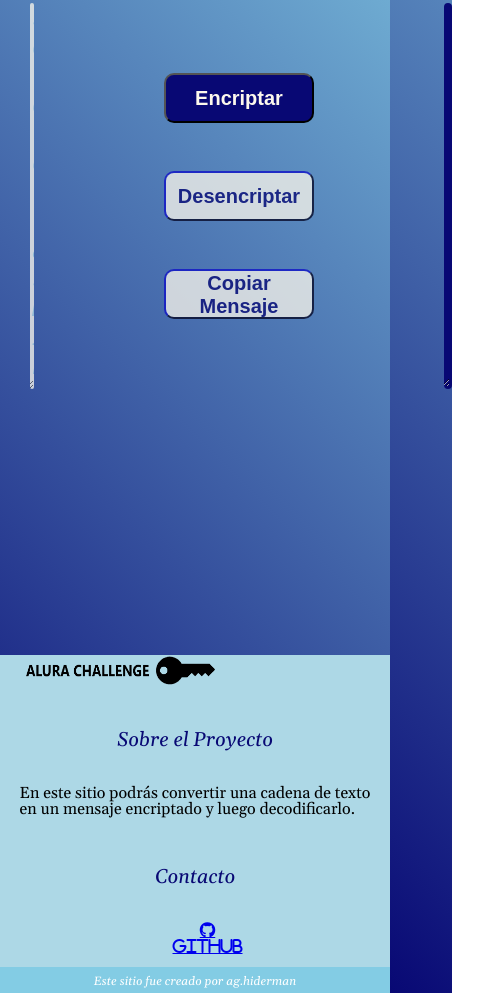
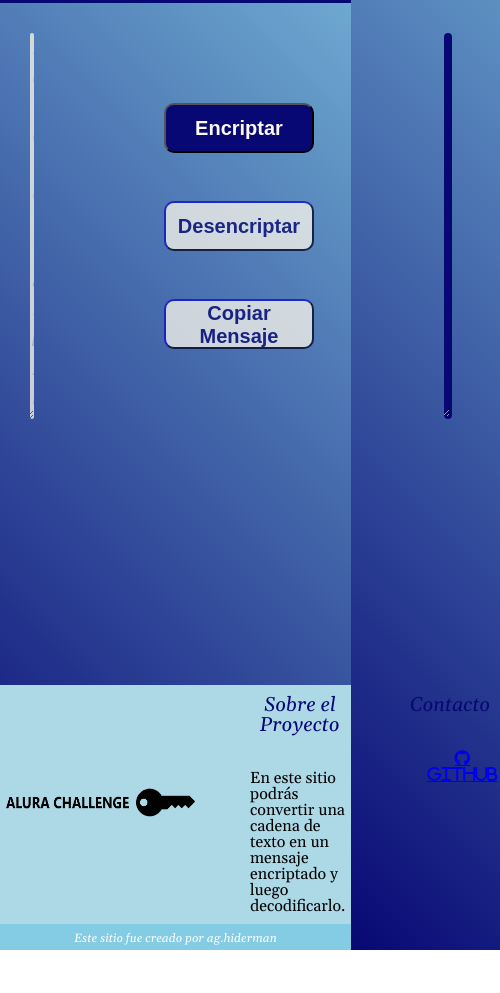
Before and after one commit to aghilderman/Alura-Challenge-Sprint-01, a plain HTML site: page index.html in a window 390 px wide. Shown: the part 282-1275 px from the top of the page, 500 px wide, since content can reach past the window. After the commit the page ends 1232 px from the top, so only its background shows below. Drawn offline with nearby package versions, Linux system fonts and the light colour scheme.

Commit message:
corrección a formato responsivo

```diff
--- a/style.css
+++ b/style.css
@@ -185,7 +185,7 @@ img{
 }
 
 @media screen and (max-width:800px) {
-    .pieDePagina .grupo1{
+    html{
         width: 90%;
         grid-template-columns: repeat(1, 1fr);
         grid-gap: 30px;
```
